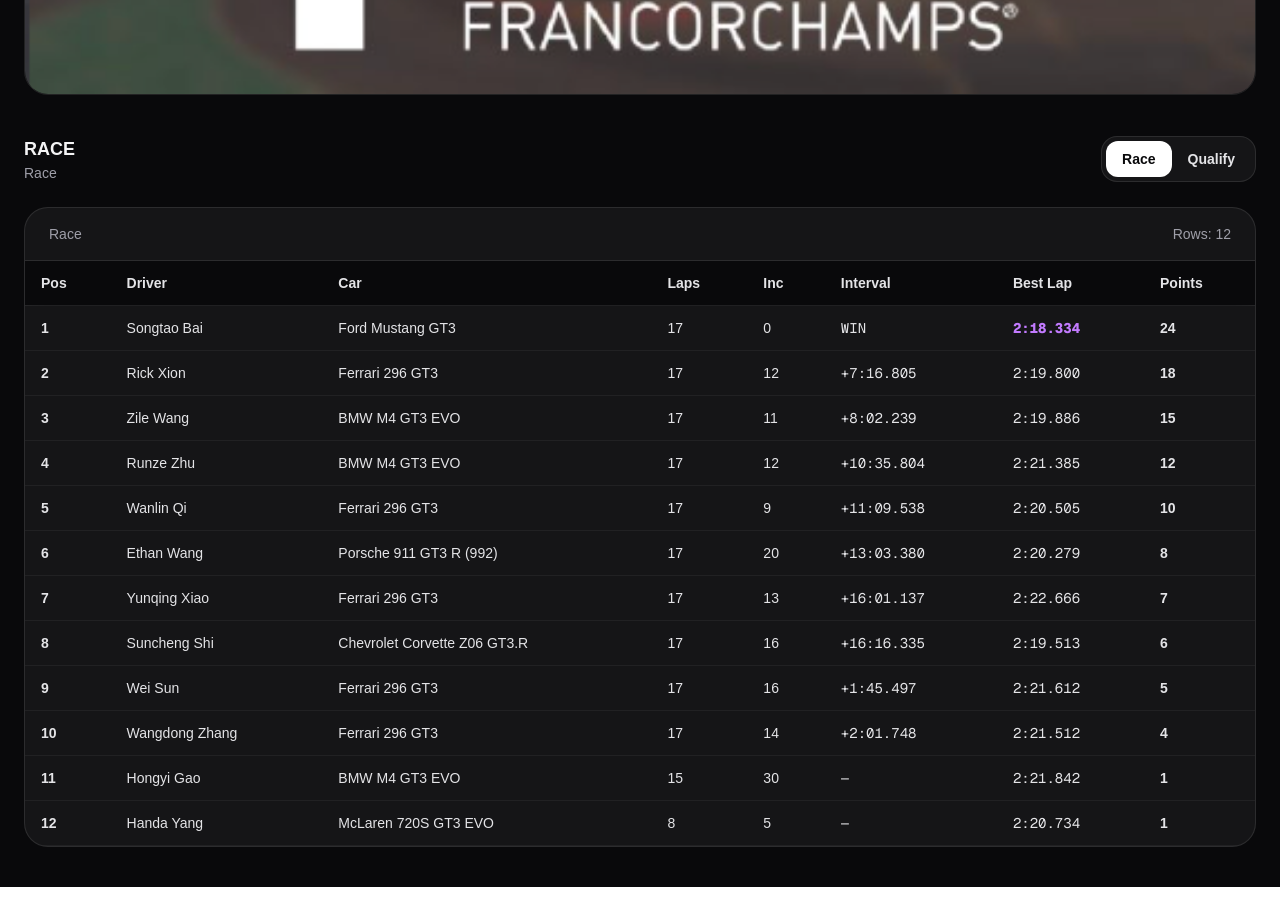
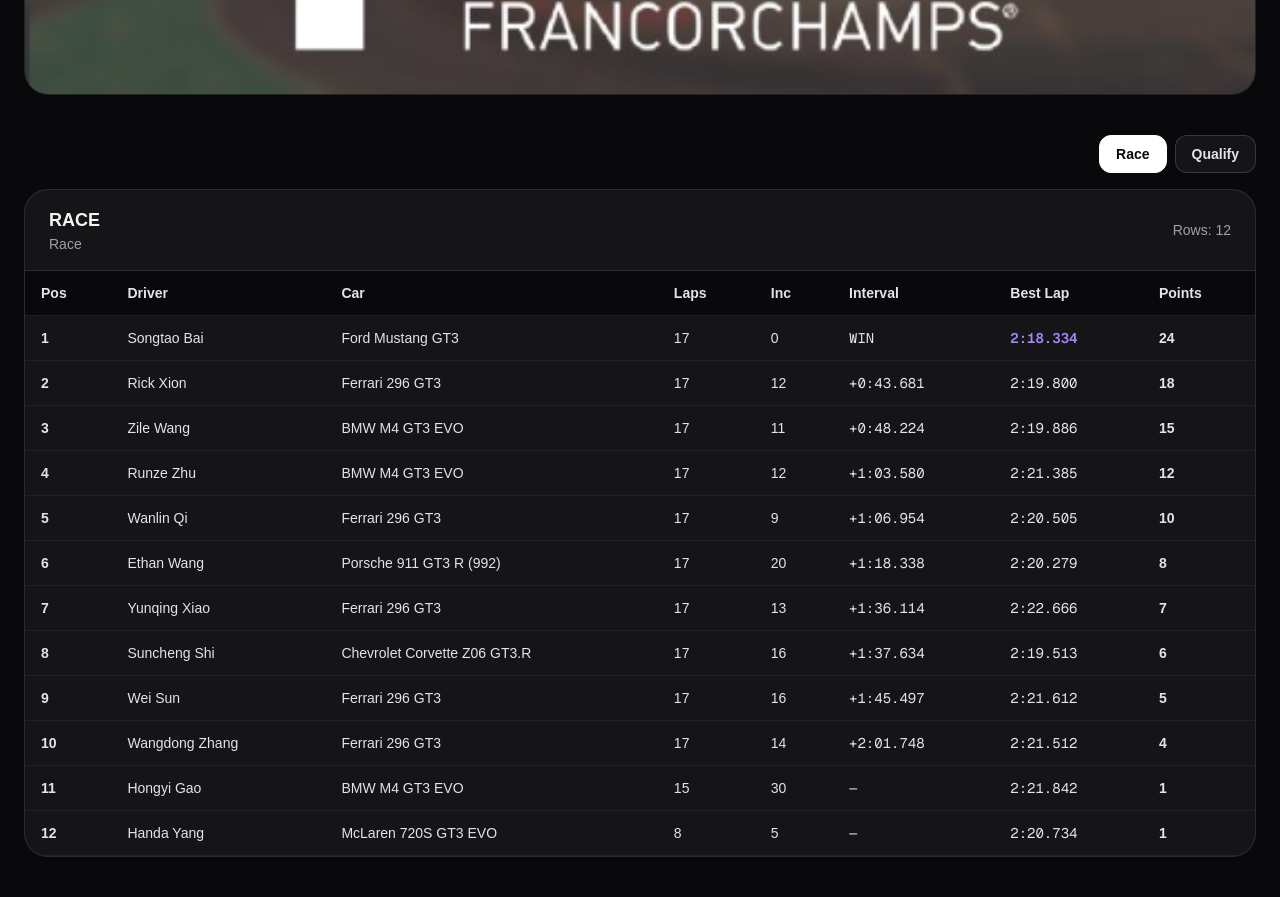
Before and after one commit to jasonzwww/cna-racing, a Next.js app: page /gt3open/results/81610301 in a window 1280 px wide. Shown: the part 420-1317 px from the top of the page. Built offline with nearby package versions, Linux system fonts and the light colour scheme.

Commit message:
interval hotfix

```diff
--- a/app/gt3open/results/[id]/ResultsTabs.tsx
+++ b/app/gt3open/results/[id]/ResultsTabs.tsx
@@ -1,174 +1,61 @@
 "use client";
 
 import { useMemo, useState } from "react";
-import { pos1, msToClock } from "@/lib/iracingResult";
+import { msToClock } from "@/lib/iracingResult";
 
-function toNum(v: any): number | null {
+type Props = {
+    qualiTitle: string;
+    raceTitle: string;
+    qualiSubtitle: string;
+    raceSubtitle: string;
+    qualiRows: any[];
+    raceRows: any[];
+};
+
+function pos1(r: any) {
+    const v =
+        r?.finish_position ??
+        r?.position ??
+        r?.class_position ??
+        r?.fin_pos ??
+        r?.pos;
     const n = Number(v);
-    return Number.isFinite(n) ? n : null;
+    return Number.isFinite(n) ? n + 1 : "—"; // iRacing 常见是 0-based
 }
 
-/**
- * iRacing results 常见时间单位：
- * - interval / class_interval：tick = 1/10000 秒
- * - best_lap_time：很多文件也是 tick（但也可能已经是 ms）
- *
- * 我们用一个「阈值」做兼容：
- * - 如果数值非常大（> 1,000,000），几乎肯定是 tick（例如 2:18.334 ≈ 1,383,340 ticks）
- * - 否则当作 ms（例如 138,334ms）
- */
-function maybeTickToMs(x: number) {
-    // tick -> ms : ticks / 10
-    return x > 1_000_000 ? Math.round(x / 10) : x;
+/** iRacing ticks: 1/10000 秒 = 0.1ms */
+function ticksToMs(ticks: number) {
+    return Math.round(ticks / 10);
 }
 
-/** interval 显示：WIN / +gap / — */
-function intervalText(row: any) {
-    const ci = toNum(row?.class_interval);
-    const iv = toNum(row?.interval);
+/** interval：优先 class_interval，其次 interval；WIN/—/+gap */
+function formatInterval(row: any) {
+    if (!row) return "—";
+
+    const ci = typeof row.class_interval === "number" ? row.class_interval : null;
+    const iv = typeof row.interval === "number" ? row.interval : null;
     const ticks = ci ?? iv;
 
-    if (ticks === null) return "—";
+    if (ticks === null || ticks === undefined) return "—";
     if (ticks === -1) return "—";
     if (ticks === 0) return "WIN";
 
-    const ms = maybeTickToMs(ticks);
+    const ms = ticksToMs(Math.abs(ticks));
     return `+${msToClock(ms)}`;
 }
 
-/** points：自动找字段 */
-function pointsText(row: any) {
-    const p =
-        row?.champ_points ??
-        row?.points ??
-        row?.agg_points ??
-        row?.champ_pts ??
-        row?.agg_pts;
-
-    if (p === null || p === undefined || p === "") return "—";
-    return String(p);
+/** best lap：iRacing best_lap_time 也是 ticks（不是毫秒） */
+function formatBestLap(row: any) {
+    const t = row?.best_lap_time;
+    if (typeof t !== "number" || t <= 0) return "—";
+    return msToClock(ticksToMs(t));
 }
 
-/** best lap：返回 ms（兼容 tick / ms） */
-function bestLapMs(row: any): number | null {
-    const raw = toNum(row?.best_lap_time);
-    if (raw === null) return null;
-    if (raw <= 0) return null;
-
-    return maybeTickToMs(raw);
-}
-
-function SectionTable({
-                          subtitle,
-                          rows,
-                      }: {
-    subtitle: string;
-    rows: any[];
-}) {
-    // 找 session 内最快 best lap
-    const fastest = useMemo(() => {
-        const vals = rows
-            .map(bestLapMs)
-            .filter((x): x is number => typeof x === "number");
-        if (vals.length === 0) return null;
-        return Math.min(...vals);
-    }, [rows]);
-
-    return (
-        <div className="mt-6 rounded-3xl border border-white/10 bg-white/5 overflow-hidden">
-            <div className="flex items-center justify-between px-6 py-4 border-b border-white/10">
-                <div className="text-sm text-zinc-400">{subtitle}</div>
-                <div className="text-sm text-zinc-400">Rows: {rows.length}</div>
-            </div>
-
-            <div className="overflow-auto">
-                <table className="min-w-[1000px] w-full text-sm">
-                    <thead className="sticky top-0 bg-zinc-950/95 backdrop-blur border-b border-white/10">
-                    <tr>
-                        <th className="px-4 py-3 text-left font-semibold text-zinc-200">
-                            Pos
-                        </th>
-                        <th className="px-4 py-3 text-left font-semibold text-zinc-200">
-                            Driver
-                        </th>
-                        <th className="px-4 py-3 text-left font-semibold text-zinc-200">
-                            Car
-                        </th>
-                        <th className="px-4 py-3 text-left font-semibold text-zinc-200">
-                            Laps
-                        </th>
-                        <th className="px-4 py-3 text-left font-semibold text-zinc-200">
-                            Inc
-                        </th>
-                        <th className="px-4 py-3 text-left font-semibold text-zinc-200">
-                            Interval
-                        </th>
-                        <th className="px-4 py-3 text-left font-semibold text-zinc-200">
-                            Best Lap
-                        </th>
-                        <th className="px-4 py-3 text-left font-semibold text-zinc-200">
-                            Points
-                        </th>
-                    </tr>
-                    </thead>
-
-                    <tbody>
-                    {rows.map((r: any) => {
-                        const bl = bestLapMs(r);
-                        const isFastest = fastest !== null && bl !== null && bl === fastest;
-
-                        return (
-                            <tr
-                                key={`${r.cust_id}-${r.finish_position ?? r.position}`}
-                                className="border-b border-white/5 hover:bg-white/5"
-                            >
-                                <td className="px-4 py-3 text-zinc-200 font-semibold">
-                                    {pos1(r)}
-                                </td>
-                                <td className="px-4 py-3 text-zinc-200">
-                                    {r.display_name ?? "—"}
-                                </td>
-                                <td className="px-4 py-3 text-zinc-200">{r.car_name ?? "—"}</td>
-                                <td className="px-4 py-3 text-zinc-200">
-                                    {r.laps_complete ?? "—"}
-                                </td>
-                                <td className="px-4 py-3 text-zinc-200">
-                                    {r.incidents ?? "—"}
-                                </td>
-
-                                {/* ✅ interval tick -> ms */}
-                                <td className="px-4 py-3 text-zinc-200 font-mono">
-                                    {intervalText(r)}
-                                </td>
-
-                                {/* ✅ best lap tick -> ms, fastest purple */}
-                                <td
-                                    className={[
-                                        "px-4 py-3 font-mono",
-                                        isFastest ? "text-purple-400 font-extrabold" : "text-zinc-200",
-                                    ].join(" ")}
-                                >
-                                    {bl ? msToClock(bl) : "—"}
-                                </td>
-
-                                {/* ✅ points */}
-                                <td className="px-4 py-3 text-zinc-200 font-semibold">
-                                    {pointsText(r)}
-                                </td>
-                            </tr>
-                        );
-                    })}
-                    </tbody>
-                </table>
-            </div>
-
-            {rows.length === 0 && (
-                <div className="px-6 py-6 text-zinc-300">
-                    No results found in this session.
-                </div>
-            )}
-        </div>
-    );
+/** points：优先 champ_points，其次 points/agg_pts 等 */
+function getPoints(row: any) {
+    const cand = row?.champ_points ?? row?.points ?? row?.agg_pts ?? row?.agg_points;
+    const n = Number(cand);
+    return Number.isFinite(n) ? n : 0;
 }
 
 export default function ResultsTabs({
@@ -178,57 +65,130 @@
                                         raceSubtitle,
                                         qualiRows,
                                         raceRows,
-                                    }: {
-    qualiTitle: string;
-    raceTitle: string;
-    qualiSubtitle: string;
-    raceSubtitle: string;
-    qualiRows: any[];
-    raceRows: any[];
-}) {
-    const [tab, setTab] = useState<"race" | "quali">(
-        raceRows?.length ? "race" : "quali"
-    );
+                                    }: Props) {
+    const [tab, setTab] = useState<"RACE" | "QUALIFY">("RACE");
 
-    const activeRows = tab === "race" ? raceRows : qualiRows;
-    const activeSubtitle = tab === "race" ? raceSubtitle : qualiSubtitle;
-    const activeTitle = tab === "race" ? raceTitle : qualiTitle;
+    const rows = tab === "RACE" ? raceRows : qualiRows;
+    const subtitle = tab === "RACE" ? raceSubtitle : qualiSubtitle;
+    const title = tab === "RACE" ? raceTitle : qualiTitle;
+
+    // 找最快圈（用于紫色）
+    const fastestBestLapMs = useMemo(() => {
+        let best = Infinity;
+        for (const r of rows ?? []) {
+            const t = r?.best_lap_time;
+            if (typeof t === "number" && t > 0) {
+                const ms = ticksToMs(t);
+                if (ms > 0 && ms < best) best = ms;
+            }
+        }
+        return Number.isFinite(best) ? best : null;
+    }, [rows]);
 
     return (
         <div className="mt-10">
-            <div className="flex items-center justify-between gap-4">
-                <div>
-                    <div className="text-lg font-semibold text-zinc-100">{activeTitle}</div>
-                    <div className="text-sm text-zinc-400">{activeSubtitle}</div>
-                </div>
-
-                <div className="inline-flex rounded-2xl border border-white/10 bg-white/5 p-1">
+            {/* Tabs */}
+            <div className="flex items-center justify-end gap-2">
                 <button
-                        onClick={() => setTab("race")}
+                    onClick={() => setTab("RACE")}
                     className={[
-                            "px-4 py-2 rounded-xl text-sm font-semibold transition",
-                            tab === "race"
-                                ? "bg-white text-zinc-950"
-                                : "text-zinc-200 hover:bg-white/10",
+                        "rounded-xl px-4 py-2 text-sm font-semibold border transition",
+                        tab === "RACE"
+                            ? "bg-white text-zinc-950 border-white"
+                            : "bg-white/5 text-zinc-200 border-white/15 hover:bg-white/10",
                     ].join(" ")}
                 >
                     Race
                 </button>
                 <button
-                        onClick={() => setTab("quali")}
+                    onClick={() => setTab("QUALIFY")}
                     className={[
-                            "px-4 py-2 rounded-xl text-sm font-semibold transition",
-                            tab === "quali"
-                                ? "bg-white text-zinc-950"
-                                : "text-zinc-200 hover:bg-white/10",
+                        "rounded-xl px-4 py-2 text-sm font-semibold border transition",
+                        tab === "QUALIFY"
+                            ? "bg-white text-zinc-950 border-white"
+                            : "bg-white/5 text-zinc-200 border-white/15 hover:bg-white/10",
                     ].join(" ")}
                 >
                     Qualify
                 </button>
             </div>
+
+            {/* Table */}
+            <div className="mt-4 rounded-3xl border border-white/10 bg-white/5 overflow-hidden">
+                <div className="flex items-center justify-between px-6 py-4 border-b border-white/10">
+                    <div>
+                        <div className="text-lg font-semibold text-zinc-100">{title}</div>
+                        <div className="text-sm text-zinc-400">{subtitle}</div>
+                    </div>
+                    <div className="text-sm text-zinc-400">Rows: {rows?.length ?? 0}</div>
                 </div>
 
-            <SectionTable subtitle={activeSubtitle} rows={activeRows} />
+                <div className="overflow-auto">
+                    <table className="min-w-[1000px] w-full text-sm">
+                        <thead className="sticky top-0 bg-zinc-950/95 backdrop-blur border-b border-white/10">
+                        <tr>
+                            <th className="px-4 py-3 text-left font-semibold text-zinc-200">Pos</th>
+                            <th className="px-4 py-3 text-left font-semibold text-zinc-200">Driver</th>
+                            <th className="px-4 py-3 text-left font-semibold text-zinc-200">Car</th>
+                            <th className="px-4 py-3 text-left font-semibold text-zinc-200">Laps</th>
+                            <th className="px-4 py-3 text-left font-semibold text-zinc-200">Inc</th>
+                            <th className="px-4 py-3 text-left font-semibold text-zinc-200">Interval</th>
+                            <th className="px-4 py-3 text-left font-semibold text-zinc-200">Best Lap</th>
+                            <th className="px-4 py-3 text-left font-semibold text-zinc-200">Points</th>
+                        </tr>
+                        </thead>
+
+                        <tbody>
+                        {(rows ?? []).map((r: any) => {
+                            const bestLapTicks = r?.best_lap_time;
+                            const bestLapMs =
+                                typeof bestLapTicks === "number" && bestLapTicks > 0
+                                    ? ticksToMs(bestLapTicks)
+                                    : null;
+
+                            const isFastest =
+                                fastestBestLapMs !== null &&
+                                bestLapMs !== null &&
+                                bestLapMs === fastestBestLapMs;
+
+                            return (
+                                <tr
+                                    key={`${r.cust_id ?? r.display_name}-${r.finish_position ?? r.position ?? Math.random()}`}
+                                    className="border-b border-white/5 hover:bg-white/5"
+                                >
+                                    <td className="px-4 py-3 text-zinc-200 font-semibold">{pos1(r)}</td>
+                                    <td className="px-4 py-3 text-zinc-200">{r.display_name ?? "—"}</td>
+                                    <td className="px-4 py-3 text-zinc-200">{r.car_name ?? "—"}</td>
+                                    <td className="px-4 py-3 text-zinc-200">{r.laps_complete ?? "—"}</td>
+                                    <td className="px-4 py-3 text-zinc-200">{r.incidents ?? "—"}</td>
+
+                                    <td className="px-4 py-3 text-zinc-200 font-mono">
+                                        {formatInterval(r)}
+                                    </td>
+
+                                    <td
+                                        className={[
+                                            "px-4 py-3 font-mono",
+                                            isFastest ? "text-violet-400 font-semibold" : "text-zinc-200",
+                                        ].join(" ")}
+                                    >
+                                        {formatBestLap(r)}
+                                    </td>
+
+                                    <td className="px-4 py-3 text-zinc-200 font-semibold">
+                                        {tab === "RACE" ? getPoints(r) : 0}
+                                    </td>
+                                </tr>
+                            );
+                        })}
+                        </tbody>
+                    </table>
+                </div>
+
+                {(rows?.length ?? 0) === 0 && (
+                    <div className="px-6 py-6 text-zinc-300">No results found in this session.</div>
+                )}
+            </div>
         </div>
     );
 }
```
Lines whose indentation alone changed are shown as unchanged.
